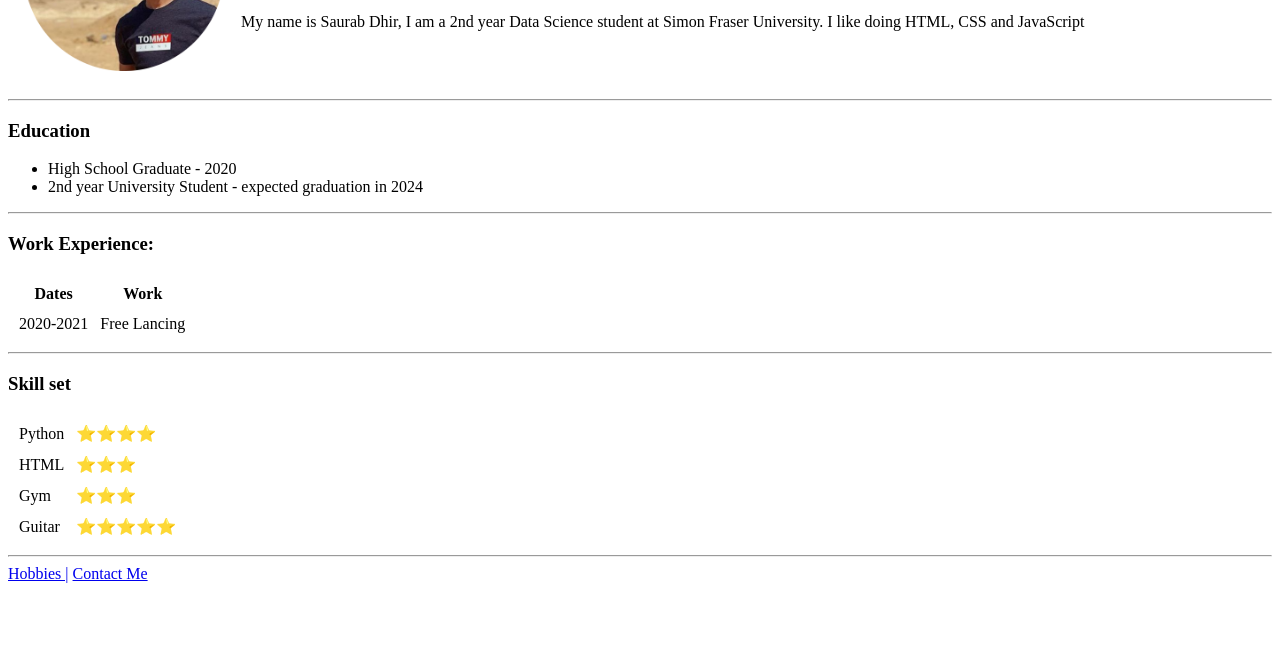
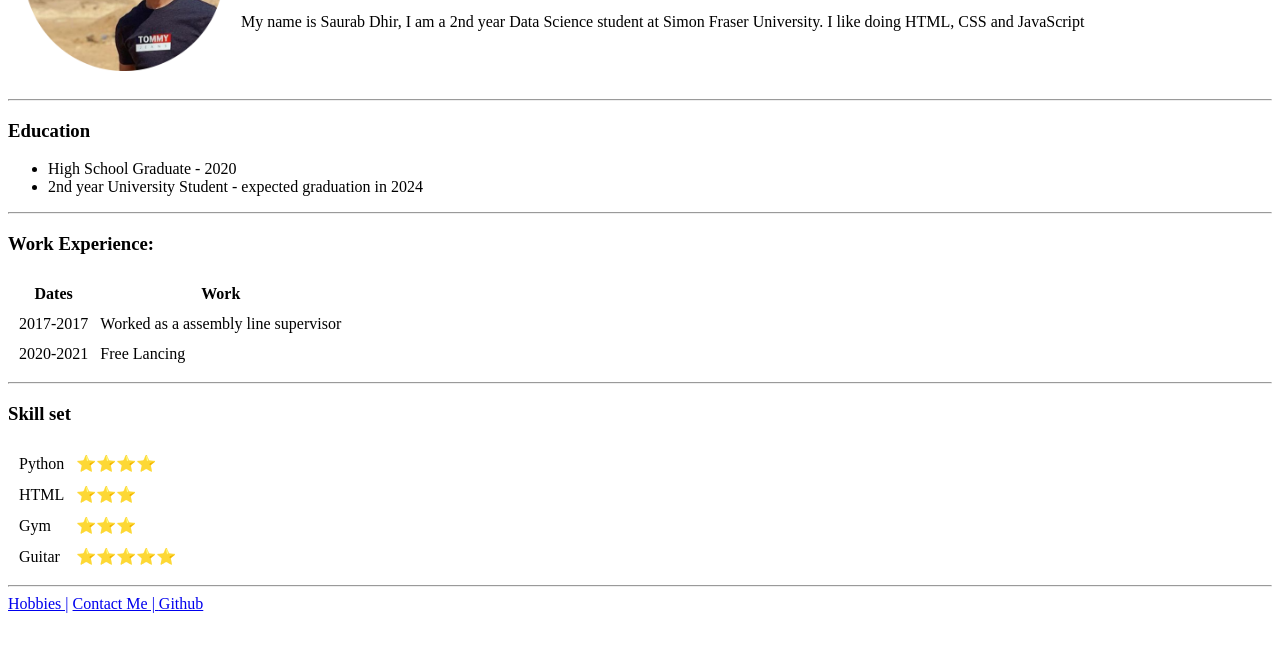
Before and after one commit to Saurab-Dhir/Personal-Website, a plain HTML site: page index.html in a window 1280 px wide. Shown: the part 153-800 px from the top of the page. Drawn offline with Linux system fonts and the light colour scheme.

Commit message:
GitHub
Added link to GitHub

```diff
--- a/index.html
+++ b/index.html
@@ -34,8 +34,14 @@
           <th>Work</th>
         </tr>
       </thead>
+      <tr>
+        <td>2017-2017</td>
+        <td>Worked as a assembly line supervisor</td>
+      </tr>
+      <tr>
         <td>2020-2021</td>
         <td>Free Lancing</td>
+      </tr>
     </table>
 <hr>
   <h3>Skill set</h3>
@@ -60,7 +66,8 @@
 
   <hr>
   <a href="hobbies.html"> Hobbies |</a>
-  <a href="contact.html"> Contact Me </a>
+  <a href="contact.html"> Contact Me | </a>
+  <a href="https://github.com/Saurab-Dhir">Github</a>
 
 </body>
 
```
